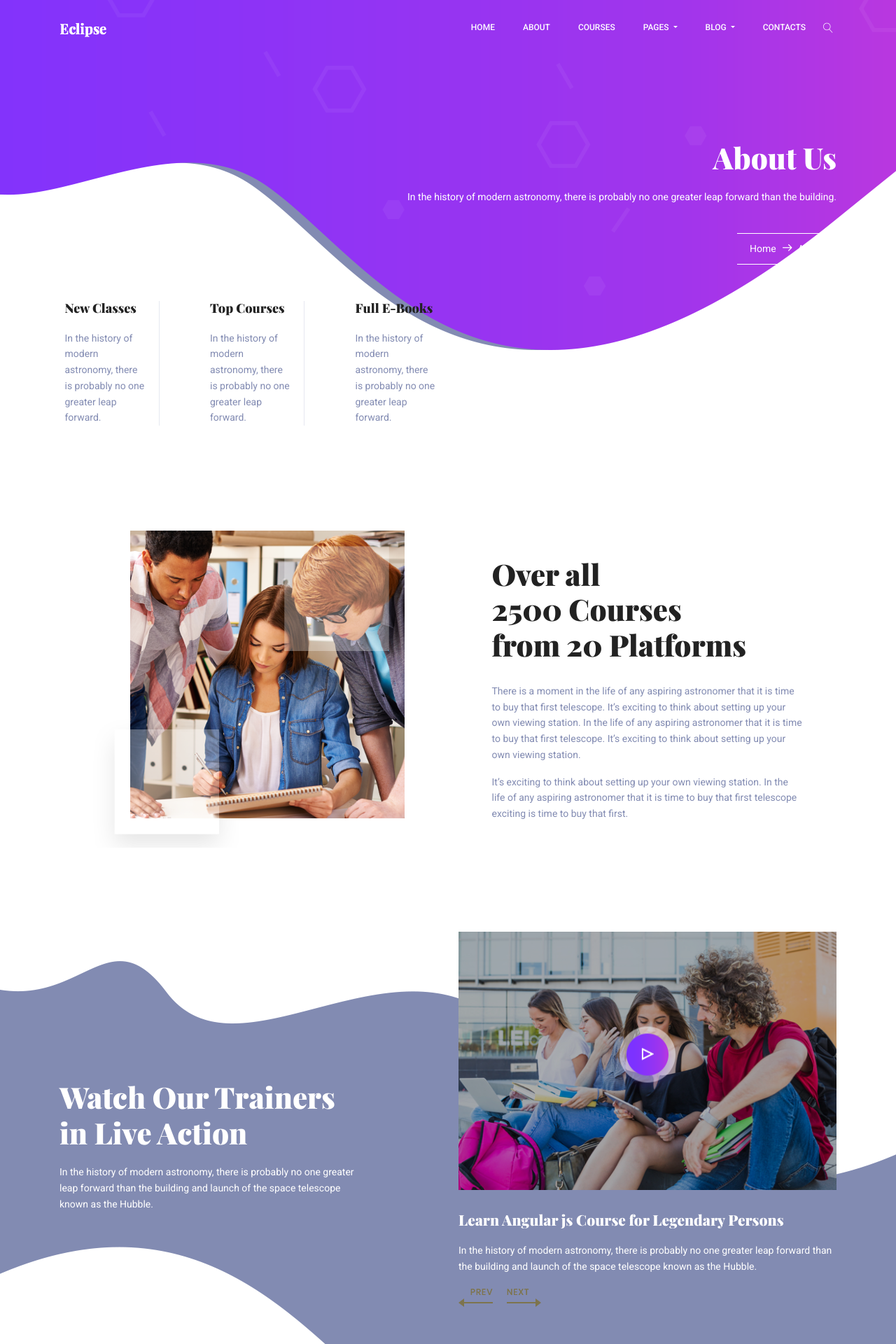
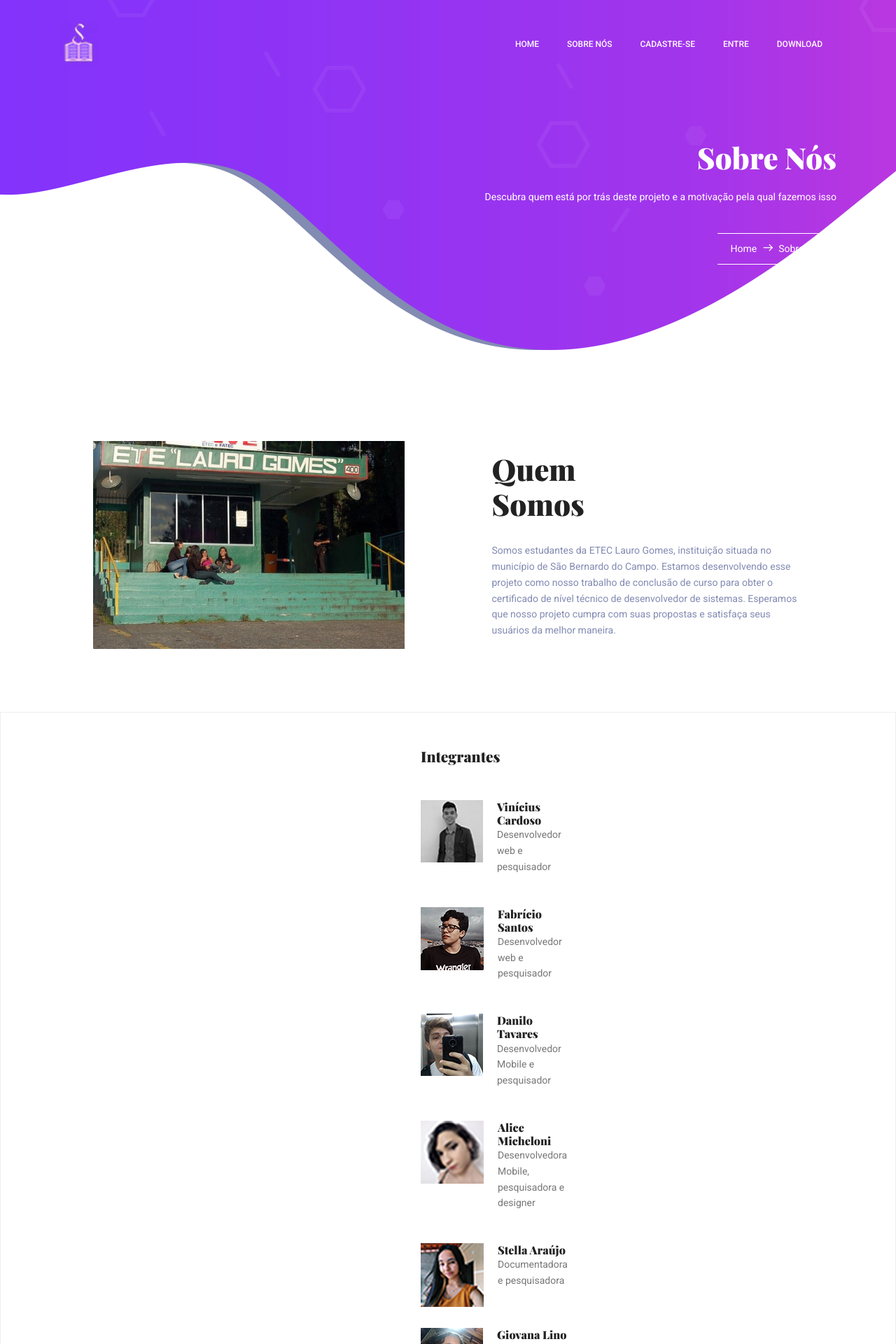
Before and after one commit to tcc-2021/site, a PHP site: page /about.html in a window 1280 px wide. Shown: the top 1920 px of the page at 70% size. Run offline with PHP 8.4, Linux system fonts and the light colour scheme; some libraries are stand-ins or nearby versions.

Commit message:
Aba sobre nós finalizada (footer por fazer)

```diff
--- a/about.html
+++ b/about.html
@@ -15,7 +15,7 @@
   <!-- meta character set -->
   <meta charset="UTF-8" />
   <!-- Site Title -->
-  <title>About</title>
+  <title>Sobre nós</title>
 
   <link href="https://fonts.googleapis.com/css?family=Playfair+Display:900|Roboto:400,400i,500,700" rel="stylesheet" />
   <!--
@@ -39,7 +39,7 @@
     <nav class="navbar navbar-expand-lg  navbar-light">
       <div class="container">
         <a class="navbar-brand" href="index.html">
-          <img src="img/logo.png" alt="" />
+          <img src="img/studiis-logo-mini-2.png" alt="" />
         </a>
         <button class="navbar-toggler" type="button" data-toggle="collapse" data-target="#navbarSupportedContent"
           aria-controls="navbarSupportedContent" aria-expanded="false" aria-label="Toggle navigation">
@@ -49,10 +49,10 @@
         <div class="collapse navbar-collapse justify-content-end align-items-center" id="navbarSupportedContent">
           <ul class="navbar-nav">
             <li><a href="index.html">Home</a></li>
-            <li><a href="about.html">About</a></li>
-            <li><a href="courses.html">Courses</a></li>
+            <li><a href="about.html">Sobre Nós</a></li>
+            <li><a href="courses.html">cadastre-se</a></li>
             <!-- Dropdown -->
-            <li class="dropdown">
+            <!-- <li class="dropdown">
               <a class="dropdown-toggle" href="#" data-toggle="dropdown">
                 Pages
               </a>
@@ -69,14 +69,14 @@
                 <a class="dropdown-item" href="blog-home.html">Blog Home</a>
                 <a class="dropdown-item" href="blog-single.html">Blog Details</a>
               </div>
-            </li>
-            <li><a href="contacts.html">Contacts</a></li>
-
-            <li>
+            </li> -->
+            <li><a href="contacts.html">Entre</a></li>
+            <li><a href="courses.html">Download</a></li>
+            <!-- <li>
               <button class="search">
                 <span class="lnr lnr-magnifier" id="search"></span>
               </button>
-            </li>
+            </li> -->
           </ul>
         </div>
       </div>
@@ -99,16 +99,16 @@
       <div class="row justify-content-center align-items-center">
         <div class="col-lg-12 banner-right">
           <h1 class="text-white">
-            About Us
+            Sobre Nós
           </h1>
           <p class="mx-auto text-white  mt-20 mb-40">
-            In the history of modern astronomy, there is probably no one greater leap forward than the building.
+            Descubra quem está por trás deste projeto e a motivação pela qual fazemos isso
           </p>
           <div class="link-nav">
             <span class="box">
               <a href="index.html">Home </a>
               <i class="lnr lnr-arrow-right"></i>
-              <a href="about.html">About</a>
+              <a href="about.html">Sobre Nós</a>
             </span>
           </div>
         </div>
@@ -118,7 +118,7 @@
   <!-- ================ End banner Area ================= -->
 
   <!-- ================ Start Feature Area ================= -->
-  <section class="feature-area">
+  <!-- <section class="feature-area">
     <div class="container-fluid">
       <div class="feature-inner row">
         <div class="col-lg-2 col-md-6">
@@ -156,7 +156,7 @@
         </div>
       </div>
     </div>
-  </section>
+  </section> -->
   <!-- ================ End Feature Area ================= -->
 
   <!-- ================- Start About Area ================= -->
@@ -164,24 +164,18 @@
     <div class="container">
       <div class="row align-items-center justify-content-center">
         <div class="col-lg-5 col-md-6 about-left">
-          <img class="img-fluid" src="img/about-img.png" alt="">
+          <img class="img-fluid" src="img/Etec.jpeg" alt="">
         </div>
         <div class="offset-lg-1 col-lg-5 col-md-12 about-right">
           <h1>
-            Over all <br>
-            2500 Courses <br>
-            from 20 Platforms
+            Quem <br>
+            Somos
           </h1>
           <div>
             <p>
-              There is a moment in the life of any aspiring astronomer that it is time to buy that first telescope.
-              It’s exciting to think about setting up your own viewing station. In the life of any aspiring astronomer
-              that it is time to buy that first telescope. It’s exciting to think about setting up your own viewing
-              station.
-            </p>
-            <p>
-              It’s exciting to think about setting up your own viewing station. In the life of any aspiring astronomer
-              that it is time to buy that first telescope exciting is time to buy that first.
+              Somos estudantes da ETEC Lauro Gomes, instituição situada no município de São Bernardo do Campo. Estamos desenvolvendo
+              esse projeto como nosso trabalho de conclusão de curso para obter o certificado de nível técnico de desenvolvedor de
+              sistemas. Esperamos que nosso projeto cumpra com suas propostas e satisfaça seus usuários da melhor maneira.
             </p>
           </div>
         </div>
@@ -191,7 +185,7 @@
   <!-- ================- End About Area ================= -->
 
   <!-- ================ Start Video Area ================= -->
-  <section class="video-area section-gap-bottom">
+  <!-- <section class="video-area section-gap-bottom">
     <div class="container">
       <div class="row align-items-center">
         <div class="col-lg-5">
@@ -241,11 +235,11 @@
         </div>
       </div>
     </div>
-  </section>
+  </section> -->
   <!-- ================ End Video Area ================= -->
 
   <!-- ================ Start Feature Area ================= -->
-  <section class="other-feature-area">
+  <!-- <section class="other-feature-area">
     <div class="container">
       <div class="feature-inner row">
         <div class="col-lg-12">
@@ -347,11 +341,132 @@
         </div>
       </div>
     </div>
-  </section>
-  <!-- ================ End Feature Area ================= -->
+  </section> -->
+  <!-- ================ End Feature Area ==================== -->
+
+<!-- ================== Start photos area =================== -->
+<div class="comments-area">
+  <h4>Integrantes</h4>
+  <div class="comment-list">
+    <div class="single-comment justify-content-between d-flex">
+      <div class="user justify-content-between d-flex">
+        <div class="thumb">
+          <img src="img/amigos/vini.jpg" alt="">
+        </div>
+        <div class="desc">
+          <h5><a href="#">Vinícius Cardoso</a></h5>
+          <!-- <p class="date">December 4, 2017 at 3:12 pm </p> -->
+          <p class="comment">
+            Desenvolvedor web e pesquisador
+          </p>
+        </div>
+      </div>
+      <!-- <div class="reply-btn">
+        <a href="" class="btn-reply text-uppercase">reply</a>
+      </div> -->
+    </div>
+  </div>
+  <div class="comment-list">
+    <div class="single-comment justify-content-between d-flex">
+      <div class="user justify-content-between d-flex">
+        <div class="thumb">
+          <img src="img/amigos/fabs.jpg" alt="">
+        </div>
+        <div class="desc">
+          <h5><a href="#">Fabrício Santos</a></h5>
+          <!-- <p class="date">December 4, 2017 at 3:12 pm </p> -->
+          <p class="comment">
+            Desenvolvedor web e pesquisador
+          </p>
+        </div>
+      </div>
+      <!-- <div class="reply-btn">
+        <a href="" class="btn-reply text-uppercase">reply</a>
+      </div> -->
+    </div>
+  </div>
+  <div class="comment-list">
+    <div class="single-comment justify-content-between d-flex">
+      <div class="user justify-content-between d-flex">
+        <div class="thumb">
+          <img src="img/amigos/dandan.jpg" alt="">
+        </div>
+        <div class="desc">
+          <h5><a href="#">Danilo Tavares</a></h5>
+          <!-- <p class="date">December 4, 2017 at 3:12 pm </p> -->
+          <p class="comment">
+            Desenvolvedor Mobile e pesquisador
+          </p>
+        </div>
+      </div>
+      <!-- <div class="reply-btn">
+        <a href="" class="btn-reply text-uppercase">reply</a>
+      </div> -->
+    </div>
+  </div>
+  <div class="comment-list">
+    <div class="single-comment justify-content-between d-flex">
+      <div class="user justify-content-between d-flex">
+        <div class="thumb">
+          <img src="img/amigos/alice.jpg" alt="">
+        </div>
+        <div class="desc">
+          <h5><a href="#">Alice Micheloni</a></h5>
+          <!-- <p class="date">December 4, 2017 at 3:12 pm </p> -->
+          <p class="comment">
+            Desenvolvedora Mobile, pesquisadora e designer
+          </p>
+        </div>
+      </div>
+      <!-- <div class="reply-btn">
+        <a href="" class="btn-reply text-uppercase">reply</a>
+      </div> -->
+    </div>
+  </div>
+  <div class="comment-list">
+    <div class="single-comment justify-content-between d-flex">
+      <div class="user justify-content-between d-flex">
+        <div class="thumb">
+          <img src="img/amigos/steh.jpg" alt="">
+        </div>
+        <div class="desc">
+          <h5><a href="#">Stella Araújo</a></h5>
+          <!-- <p class="date">December 4, 2017 at 3:12 pm </p> -->
+          <p class="comment">
+            Documentadora e pesquisadora
+          </p>
+        </div>
+      </div>
+      <!-- <div class="reply-btn">
+        <a href="" class="btn-reply text-uppercase">reply</a>
+      </div> -->
+    </div>
+  </div>
+  <div class="comment-list">
+    <div class="single-comment justify-content-between d-flex">
+      <div class="user justify-content-between d-flex">
+        <div class="thumb">
+          <img src="img/amigos/gi.jpg" alt="">
+        </div>
+        <div class="desc">
+          <h5><a href="#">Giovana Lino</a></h5>
+          <!-- <p class="date">December 4, 2017 at 3:12 pm </p> -->
+          <p class="comment">
+            Documentadora e pesquisadora
+          </p>
+        </div>
+      </div>
+      <!-- <div class="reply-btn">
+        <a href="" class="btn-reply text-uppercase">reply</a>
+      </div> -->
+    </div>
+  </div>
+</div>
+
+<!-- ================== End photos area ===================== -->
 
   <!-- ================ Start Testimonials Area ================= -->
-  <section class="testimonials-area section-gap">
+  <!-- <section class="testimonials-area section-gap">
     <div class="container">
       <div class="testi-slider owl-carousel" data-slider-id="1">
         <div class="row align-items-center">
@@ -403,7 +518,7 @@
         </div>
       </div>
     </div>
-  </section>
+  </section> -->
   <!-- ================ End Testimonials Area ================= -->
 
   <!-- ================ start footer Area ================= -->
--- a/css/main.css
+++ b/css/main.css
@@ -2112,8 +2112,8 @@ th {
 
 .comments-area {
   border: 1px solid #eee;
-  padding: 50px 20px;
-  margin-top: 50px; }
+  padding: 50px 600px;
+  margin-top: -30px; }
   @media (max-width: 414px) {
     .comments-area {
       padding: 50px 8px; } }
--- a/index.html
+++ b/index.html
@@ -98,7 +98,7 @@
       <div class="row justify-content-center fullscreen align-items-center">
         <div class="col-lg-5 col-md-8 home-banner-left">
           <h1 class="text-white">
-            Uma plataforma de estudos <br />
+            Studiis, uma plataforma de estudos <br />
             feita pra você
           </h1>
           <p class="mx-auto text-white  mt-20 mb-40">
```
Also changed, not shown: img/Etec.jpeg (added), img/amigos/alice.jpg (added), img/amigos/dandan.jpg (added), img/amigos/fabs.jpg (added), img/amigos/gi.jpg (added), img/amigos/steh.jpg (added), img/amigos/vini.jpg (added), img/quote.png.
